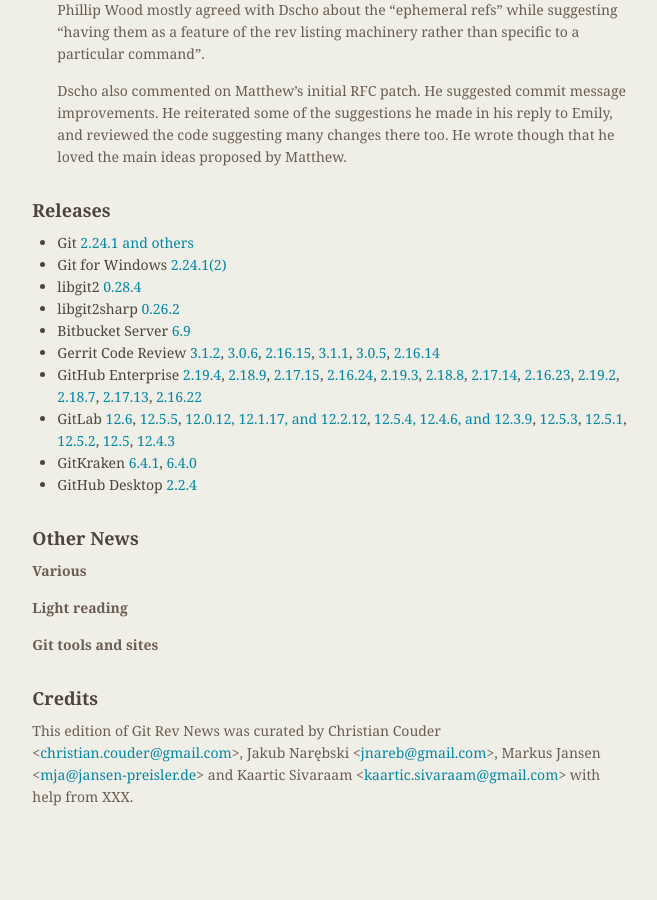
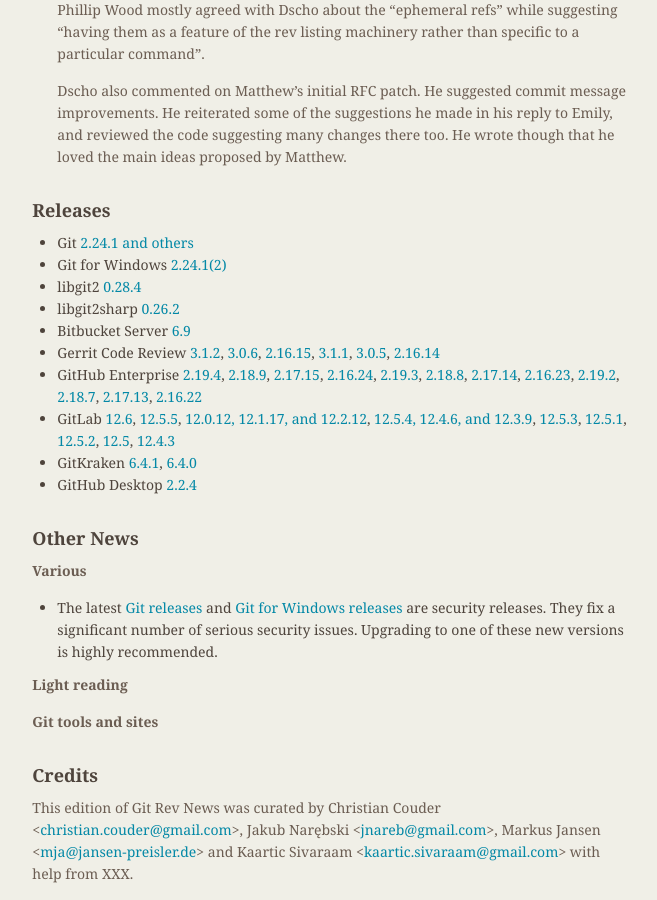
Before and after one commit to git/git.github.io, a Jekyll site: the page built from rev_news/drafts/edition-58.md, in a window 1280 px wide and 900 px high, scrolled down 1335 px. Shown: the whole window, without its empty margins (455-1112 px from the left). Built offline with Jekyll 4.4.1, drawn with Linux system fonts in a browser that asks for light colours; before the commit the page ends 2158 px from its top, so only the background shows below that.

Commit message:
rn-58: mention latest security releases

```diff
--- a/rev_news/drafts/edition-58.md
+++ b/rev_news/drafts/edition-58.md
@@ -140,6 +140,11 @@
 
 __Various__
 
+* The latest [Git releases](https://lore.kernel.org/git/xmqqr21cqcn9.fsf@gitster-ct.c.googlers.com/) and
+  [Git for Windows releases](https://github.com/git-for-windows/git/releases/tag/v2.24.1.windows.2)
+  are security releases. They fix a significant number of serious
+  security issues. Upgrading to one of these new versions is highly
+  recommended.
 
 __Light reading__
 
```
